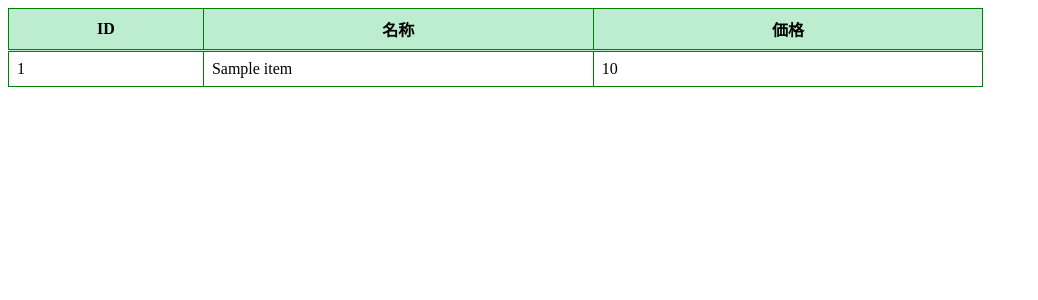
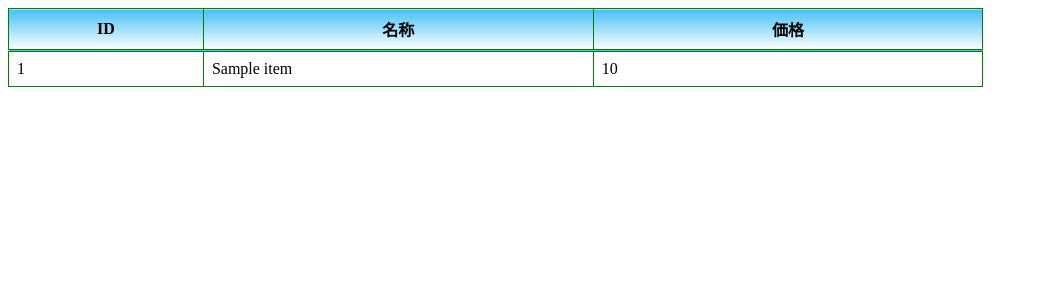
Before and after one commit to Nagatsuki46/meiho-bookshelf, a PHP site: page /list.php in a window 1280 px wide. Shown: the top 300 px of the page, without its empty margins (0-1038 px from the left). Run offline with PHP 8.4, Linux system fonts and the light colour scheme; tables that the repository leaves empty or names only in its code hold one stand-in row (values such as "Sample post"); some libraries are stand-ins or nearby versions.

Commit message:
ヘッダー背景色をグラデーションに

```diff
--- a/list.css
+++ b/list.css
@@ -1,11 +1,11 @@
 Table {
     border-collapse: collapse;
     border: solid 1px green;
-    table-layout: fixed;
 }
 thead tr th{
     border-bottom:double 3px green;
-    background-color: #bbedce;
+    /* background-color: #bbedce; */
+    background: linear-gradient(to bottom, #45c0f6, #FFF);
 }
 th,td{
     border: solid 1px green;
```
